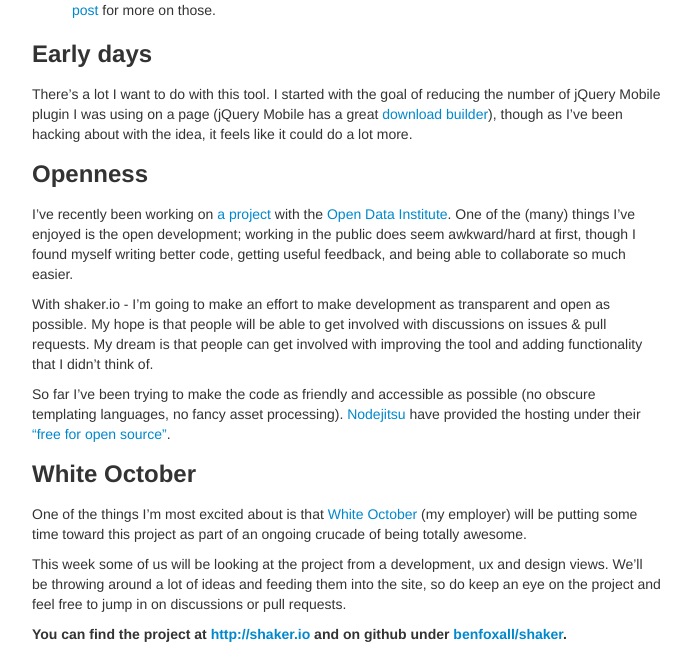
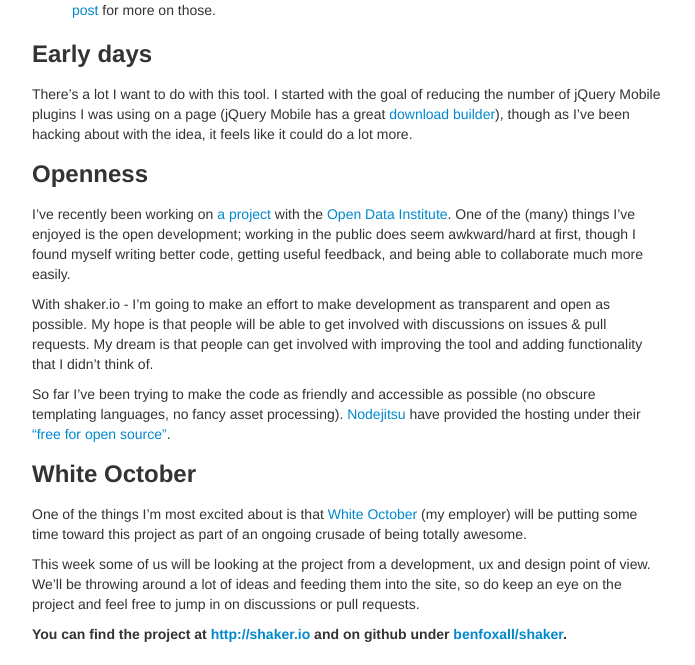
Before and after one commit to benfoxall/benfoxall.github.com, a Jekyll site: the page built from _posts/2013-07-01-shaker.md, in a window 1280 px wide. Shown: the part 1380-2045 px from the top of the page, without its empty margins (293-988 px from the left). Built offline with Jekyll 4.4.1, drawn with Linux system fonts in a browser that asks for light colours; comment, search, counter and statistics services are not loaded.

Commit message:
text tweaks, thanks @4foot30!!

```diff
--- a/_posts/2013-07-01-shaker.md
+++ b/_posts/2013-07-01-shaker.md
@@ -22,11 +22,11 @@
 
 ### Early days
 
-There's a lot I want to do with this tool.  I started with the goal of reducing the number of jQuery Mobile plugin I was using on a page (jQuery Mobile has a great [download builder](http://jquerymobile.com/download-builder/)), though as I've been hacking about with the idea, it feels like it could do a lot more.
+There's a lot I want to do with this tool.  I started with the goal of reducing the number of jQuery Mobile plugins I was using on a page (jQuery Mobile has a great [download builder](http://jquerymobile.com/download-builder/)), though as I've been hacking about with the idea, it feels like it could do a lot more.
 
 ### Openness
 
-I've recently been working on [a project](http://certificates.theodi.org) with the [Open Data Institute](http://theodi.org). One of the (many) things I've enjoyed is the open development; working in the public does seem awkward/hard at first,  though I found myself writing better code,  getting useful feedback, and being able to collaborate so much easier.
+I've recently been working on [a project](http://certificates.theodi.org) with the [Open Data Institute](http://theodi.org). One of the (many) things I've enjoyed is the open development; working in the public does seem awkward/hard at first,  though I found myself writing better code,  getting useful feedback, and being able to collaborate much more easily.
 
 With shaker.io - I'm going to make an effort to make development as transparent and open as possible.  My hope is that people will be able to get involved with discussions on issues & pull requests. My dream is that people can get involved with improving the tool and adding functionality that I didn't think of.
 
@@ -34,8 +34,8 @@
 
 ### White October
 
-One of the things I'm most excited about is that [White October](http://whiteoctober.co.uk) (my employer) will be putting some time toward this project as part of an ongoing crucade of being totally awesome.
+One of the things I'm most excited about is that [White October](http://whiteoctober.co.uk) (my employer) will be putting some time toward this project as part of an ongoing crusade of being totally awesome.
 
-This week some of us will be looking at the project from a development, ux and design views. We'll be throwing around a lot of ideas and feeding them into the site, so do keep an eye on the project and feel free to jump in on discussions or pull requests.
+This week some of us will be looking at the project from a development, ux and design point of view. We'll be throwing around a lot of ideas and feeding them into the site, so do keep an eye on the project and feel free to jump in on discussions or pull requests.
 
 __You can find the project at [http://shaker.io](http://shaker.io) and on github under [benfoxall/shaker](http://github.com/benfoxall/shaker).__
```
